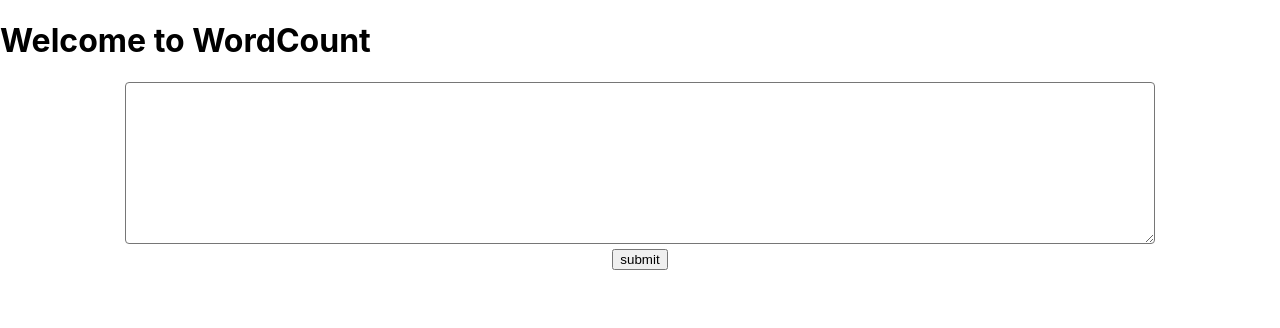
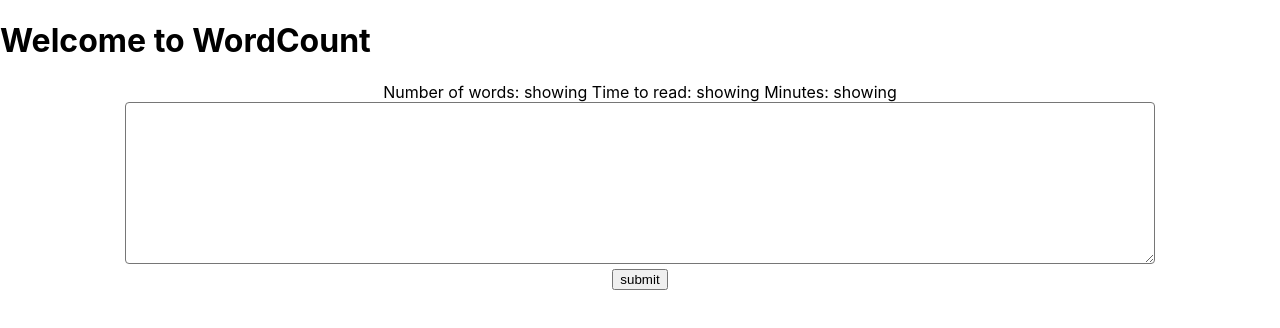
Before and after one commit to d0uble0deven/wordcount, a React (Create React App) app: page / in a window 1280 px wide. Shown: the top 328 px of the page. Built offline with nearby package versions, Linux system fonts and the light colour scheme.

Commit message:
stubs up info panel

```diff
--- a/src/App.js
+++ b/src/App.js
@@ -1,39 +1,48 @@
-import React from 'react';
+import React, { useState } from 'react';
 import './App.css';
 import { useInput } from './Hooks/InputHook';
 
 function App() {
-
   const { value, bind, reset } = useInput('');
 
+  let [wordsInP, setWordsInP] = useState('showing');
+  let [timeToRead, setTimeToRead] = useState('showing');
+  let [minutesToRead, setMinutesToRead] = useState('showing');
+  let words = [];
+  let time = 0;
+  let minutes = 0;
 
   const readTime = (event, str = value) => {
     event.preventDefault();
     console.log('readTime is firing');
     // count number of words
     // iterate through string and store words as separate strings in array
-    const words = [];
-    for (let word of value.split(' ')) {
+    for (let word of str.split(' ')) {
       words.push(word);
     }
     console.log('words found in str: ' + words);
     console.log('number of words: ' + words.length);
-
     // divide by average reading time
-    const time = words.length / 250
-    console.log('time: ' + time + ' minutes')
+    time = words.length / 250;
+    console.log('time: ' + time + ' minutes');
     // returns number as minutes
-    const minutes = Math.ceil(time);
-
+    minutes = Math.ceil(time);
     // return minutes
-    return console.log('minutes: ' + minutes);
-
+    console.log('minutes: ' + minutes);
+    return minutes;
   };
 
+
+  // get numbers to populate from variables
+  // set up a react hook,
+  // research getters and setters,
+  // set initial amounts to ' '
+  // once button is clicked, update state to data computed
 
   return (
     <div className="App">
       <h1> Welcome to WordCount </h1>
+      <span>Number of words: {wordsInP} Time to read: {timeToRead} Minutes: {minutesToRead}</span>
       <form onSubmit={readTime}>
         <textarea className="text_field" type="text" {...bind} />
         <br />
```
